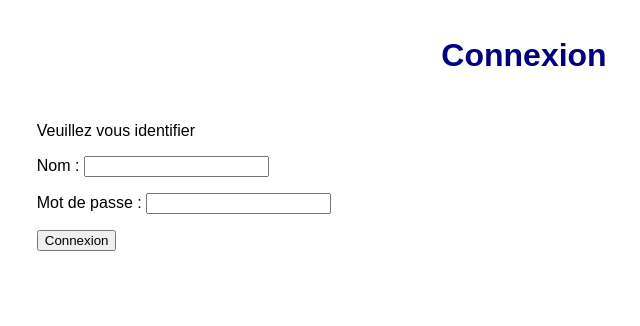
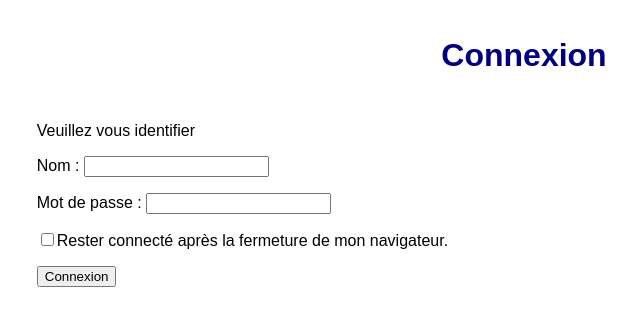
Before and after one commit to EtienneMiret/Registre, a PHP site: page /Connexion.php in a window 1280 px wide. Shown: the top 326 px of the page, without its empty margins (116-756 px from the left). Run offline with PHP 8.4, Linux system fonts and the light colour scheme.

Commit message:
L’utilisateur peut choisir de rester connecté après la fermeture de son navigateur.

```diff
--- a/Connexion.php
+++ b/Connexion.php
@@ -21,7 +21,7 @@ if (!isset($_POST['user']) || !isset($_POST['pwd'])) {
 <?php
     require('formulaire-connexion.php');
 } elseif ($nom=reg_verifier_mdp($_POST['user'], $_POST['pwd'])) {
-    reg_session_creer($nom);
+    reg_session_creer($nom, isset($_POST['rester']));
     if (!is_null($retour)) {
 	reg_redirection($retour);
     } else {
--- a/formulaire-connexion.php
+++ b/formulaire-connexion.php
@@ -1,6 +1,16 @@
 <form action="Connexion" method="post" class="connexion">
 <p>Nom : <input type="text" name="user">
 <p>Mot de passe : <input type="password" name="pwd">
+<p><input type="checkbox" name="rester"<?php
+/* Si le formulaire vient d’être soumis, on récupère l’état de la case
+ * dans la variable POST, et sinon dans le cookie. */
+if (isset($_POST['user'])) {
+    if (isset($_POST['rester'])) echo ' checked="yes"';
+} else {
+    if (isset($_COOKIE['ResterRegistre'])) echo ' checked="yes"';
+}
+?>>Rester connecté après la fermeture de mon
+    navigateur.
 <p><?php if (isset($_REQUEST['retour'])) { ?>
 <input type="hidden" name="retour" value="<?php
     echo htmlspecialchars($_REQUEST['retour']); ?>">
--- a/utilitaires.php
+++ b/utilitaires.php
@@ -70,18 +70,27 @@ function reg_verifier_mdp($nom, $mdp) {
 /* Crée une nouvelle session pour l'utilisateur donné en paramètre.
  * Même contraintes que header : pas de données envoyées avant.
  */
-function reg_session_creer($nom) {
+function reg_session_creer($nom, $persistante) {
     global $reg_racine;
     /* L'identifiant de session fait 20 charactères, correspondant à l'encodage
      * en base 64 de 15 octets. */
     $id_session = base64_encode(exec('/usr/bin/openssl rand 15 2> /dev/null'));
-    $expiration = date('Y-m-d H:i:s', time() + 7200);
+    if ($persistante) {
+	$expiration_1 = time() + 86400 * 14;
+	$expiration_2 = time() + 86400 * 28;
+	setcookie('SessionRegistre', $id_session, $expiration_1, $reg_racine);
+	setcookie('ResterRegistre', 'oui', $expiration_2, $reg_racine);
+	$expiration = date('Y-m-d H:i:s', $expiration_1);
+    } else {
+	setcookie('SessionRegistre', $id_session, 0, $reg_racine);
+	setcookie('ResterRegistre', '');
+	$expiration = date('Y-m-d H:i:s', time() + 7200);
+    }
     $ok = mysql_query('INSERT INTO sessions VALUES("'
 	. mysql_real_escape_string($id_session) .'", "'
 	. mysql_real_escape_string($nom) . '", "'
 	. mysql_real_escape_string($expiration) . '")');
     if (!$ok) reg_erreur_mysql();
-    setcookie('SessionRegistre', $id_session, 0, $reg_racine);
 }
 
 /* Vérifie que la requète fait partie d'une session valide.
@@ -125,6 +134,7 @@ function reg_session_fermer() {
 	    . mysql_real_escape_string($_COOKIE['SessionRegistre']) . '"');
 	if (!$ok) reg_erreur_mysql();
 	setcookie('SessionRegistre', '', 0, $reg_racine);
+	setcookie('ResterRegistre', '');
     }
 }
 
```
